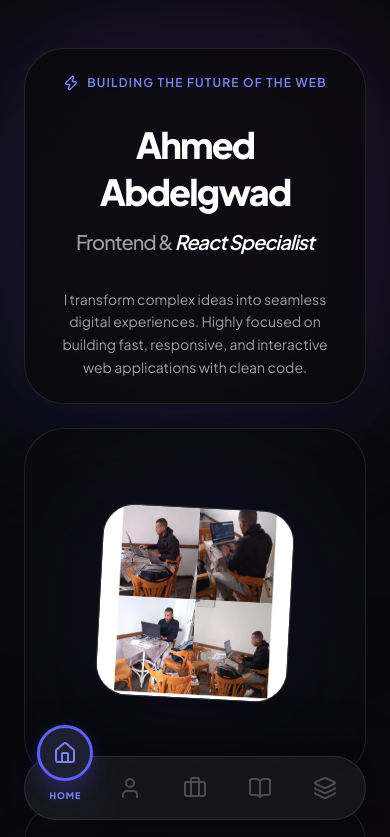
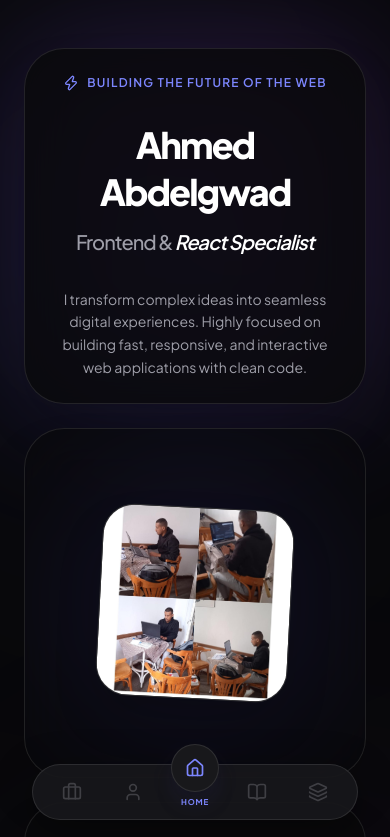
Before and after one commit to AhmedAbdElgwadHassen19/Profile, a Next.js app: page / in a window 390 px wide. Shown: the top 837 px of the page. Built offline with nearby package versions, Linux system fonts and the light colour scheme; no server answers; the database is empty.

Commit message:
Refine bottom tab navigation: center Home and make animation more subtle

```diff
--- a/app/home/BottomTabNav.tsx
+++ b/app/home/BottomTabNav.tsx
@@ -6,9 +6,9 @@ import { motion } from "framer-motion";
 import { Home, User, Briefcase, BookOpen, Layers } from "lucide-react";
 
 const navItems = [
+  { name: "Projects", href: "/projects", icon: Briefcase },
+  { name: "About", href: "/about", icon: User },
   { name: "Home", href: "/", icon: Home },
-  { name: "About", href: "/about", icon: User },
-  { name: "Projects", href: "/projects", icon: Briefcase },
   { name: "Blog", href: "/blog", icon: BookOpen },
   { name: "Services", href: "/services", icon: Layers },
 ];
@@ -17,8 +17,8 @@ export default function BottomTabNav() {
   const pathname = usePathname();
 
   return (
-    <div className="fixed bottom-0 left-0 right-0 z-[100] md:hidden px-6 pb-6 pointer-events-none">
-      <div className="mx-auto max-w-sm h-16 bg-zinc-900/90 backdrop-blur-2xl border border-white/10 rounded-[2rem] shadow-[0_-10px_40px_rgba(0,0,0,0.5)] flex items-center justify-around px-2 pointer-events-auto relative">
+    <div className="fixed bottom-0 left-0 right-0 z-[100] md:hidden px-8 pb-6 pointer-events-none">
+      <div className="mx-auto max-w-sm h-14 bg-zinc-900/90 backdrop-blur-2xl border border-white/10 rounded-full shadow-[0_10px_40px_rgba(0,0,0,0.4)] flex items-center justify-around px-2 pointer-events-auto relative">
 
         {navItems.map((item) => {
           const isActive = pathname === item.href;
@@ -26,29 +26,27 @@ export default function BottomTabNav() {
 
           return (
             <Link key={item.name} href={item.href} className="relative flex-1 flex justify-center items-center h-full">
-              <div className="flex flex-col items-center justify-center transition-all duration-300">
+              <div className="flex flex-col items-center justify-center">
                 {isActive && (
-                  <div className="absolute inset-0 flex items-center justify-center">
+                  <div className="relative flex flex-col items-center">
+                    {/* Subtle Glow background */}
                     <motion.div
-                      layoutId="activeTabGlow"
-                      className="w-10 h-10 bg-indigo-500/20 blur-xl rounded-full"
+                      layoutId="activeTabIndicator"
+                      className="absolute -top-4 w-10 h-10 bg-indigo-500/10 blur-md rounded-full"
                     />
+
                     <motion.div
                       layoutId="activeTabIcon"
-                      className="absolute -top-8 flex flex-col items-center"
-                      transition={{ type: "spring", stiffness: 400, damping: 25 }}
+                      className="relative z-10 -mt-8 flex flex-col items-center"
+                      transition={{ type: "spring", stiffness: 350, damping: 25 }}
                     >
-                      {/* The Raised Icon with a solid border and shadow */}
-                      <div className="w-14 h-14 bg-zinc-900 border-[3px] border-indigo-500 rounded-full flex items-center justify-center shadow-[0_8px_20px_rgba(79,70,229,0.3)] relative overflow-hidden group">
-                         <div className="absolute inset-0 bg-indigo-500 opacity-10 group-active:opacity-20 transition-opacity" />
-                         <Icon className="w-6 h-6 text-indigo-400" />
+                      <div className="w-12 h-12 bg-zinc-900 border border-white/10 rounded-full flex items-center justify-center shadow-xl">
+                        <Icon className="w-5 h-5 text-indigo-400" />
                       </div>
-
-                      {/* Label under the raised icon */}
                       <motion.span
-                        initial={{ opacity: 0, scale: 0.8 }}
-                        animate={{ opacity: 1, scale: 1 }}
-                        className="text-[9px] font-black text-indigo-400 mt-2 uppercase tracking-[0.1em]"
+                        initial={{ opacity: 0, y: 5 }}
+                        animate={{ opacity: 1, y: 0 }}
+                        className="text-[8px] font-bold text-indigo-400 mt-1 uppercase tracking-widest"
                       >
                         {item.name}
                       </motion.span>
@@ -59,9 +57,9 @@ export default function BottomTabNav() {
                 {!isActive && (
                   <motion.div
                     whileTap={{ scale: 0.9 }}
-                    className="p-3 opacity-40 hover:opacity-100 transition-opacity"
+                    className="p-2 opacity-30"
                   >
-                    <Icon className="w-6 h-6 text-zinc-400" />
+                    <Icon className="w-5 h-5 text-zinc-400" />
                   </motion.div>
                 )}
               </div>
```
